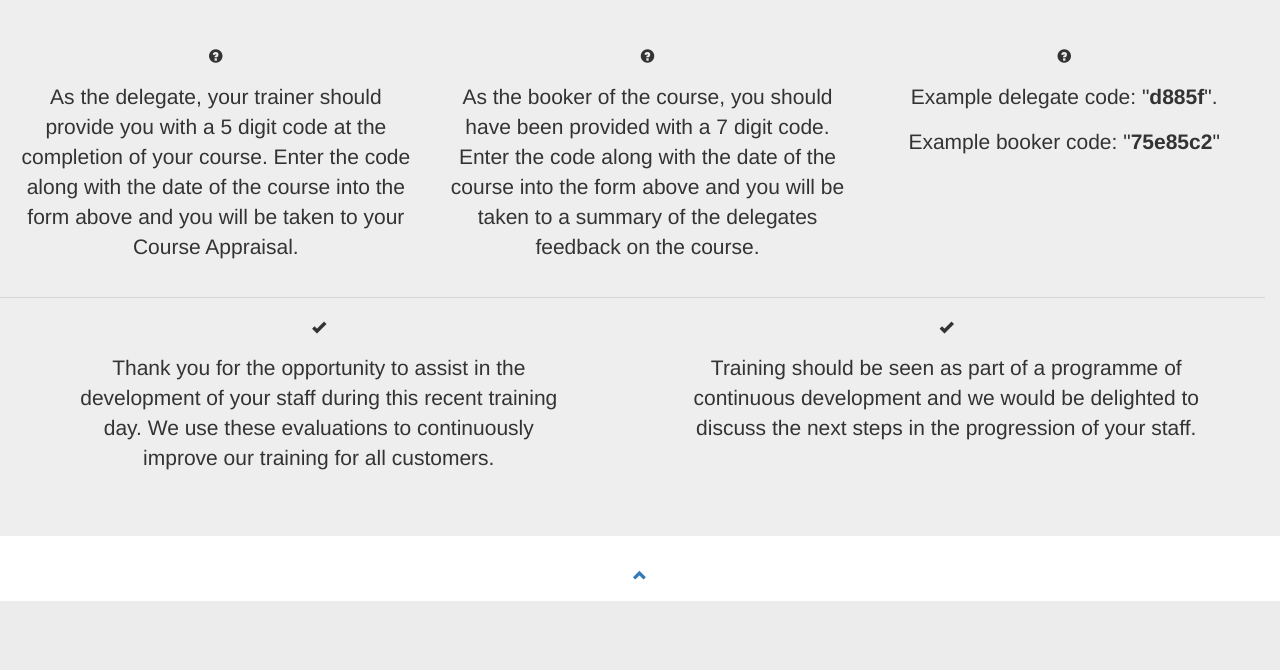
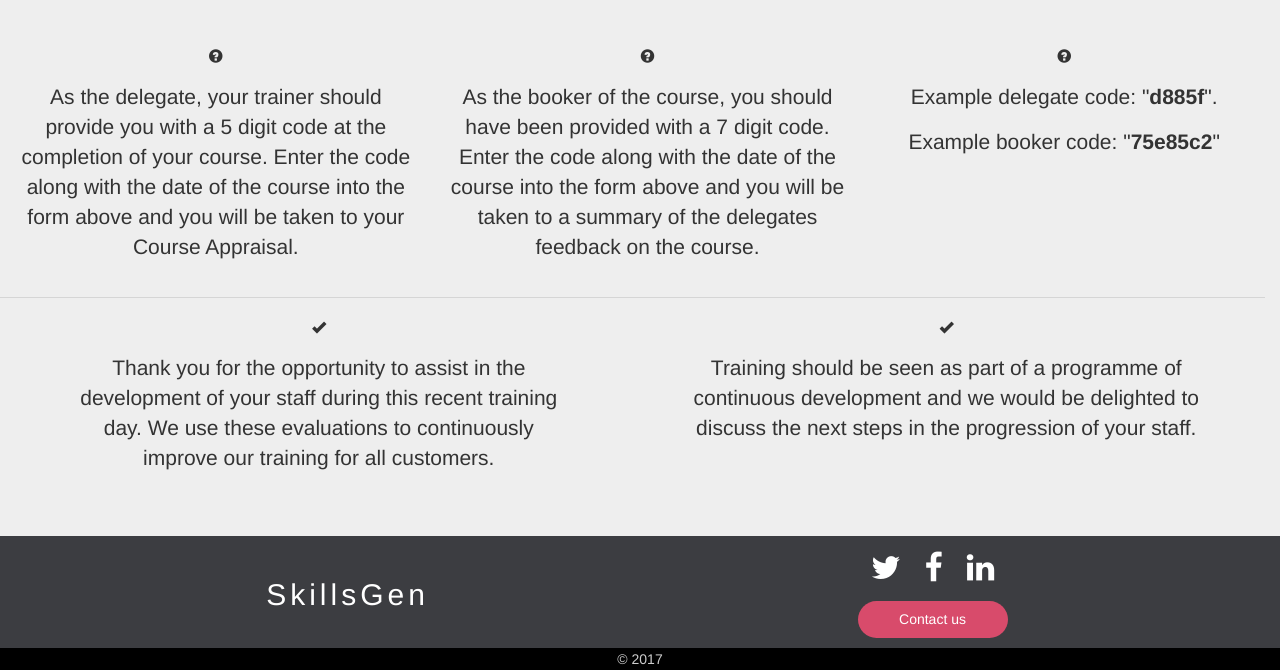
Before and after one commit to SkillsGen/metrics, a Flask app: page / in a window 1280 px wide. Shown: the part 727-1397 px from the top of the page. Before the commit the page ends 1328 px from the top, so only its background shows below. Run offline with Flask 2, Linux system fonts and the light colour scheme; some libraries are stand-ins or nearby versions.

Commit message:
footer and thankyou page

```diff
--- a/application.py
+++ b/application.py
@@ -222,7 +222,7 @@ def mq(message=""):
                         )
 
         session.clear()
-        return "Thank you for your feedback"
+        return redirect(url_for('thankyou'))
 
     elif session['admin'] == 1:
         return "No questionaire for admin"
@@ -232,6 +232,12 @@ def mq(message=""):
                                 bookingid = session.get("bookingid")
                                 )
         return render_template("mq.html", booking = booking[0])
+
+@app.route("/thankyou", methods=["GET"])
+@login_required
+def thankyou(message=""):
+    session.clear()
+    return render_template("thankyou.html")
 
 @app.route("/appraisal", methods=["GET", "POST"])
 @login_required
--- a/static/styles.css
+++ b/static/styles.css
@@ -15,6 +15,7 @@ body {
     padding-left: 0px;
     padding-right: 0px;
   background-color: #FFFFFF;
+    height: 100%;
 
 }
 
@@ -291,3 +292,102 @@ a.anchor {
     top: 60px;  /* chartArea top  */
     left: 180px; /* chartArea left */
 }
+
+#myFooter {
+
+    background-color: #3c3d41;
+    padding-top: 10px;
+}
+
+#myFooter .footer-copyright {
+    background-color: black;
+    padding-top: 1px;
+    padding-bottom: 1px;
+    text-align: center;
+    color: white;
+}
+
+#myFooter .row {
+    margin-bottom: 10px;
+}
+
+
+#myFooter .footer-copyright p {
+    margin: 0px;
+    color: #ccc;
+}
+
+#myFooter a {
+    color: #d2d1d1;
+    text-decoration: none;
+}
+
+#myFooter a:hover,
+#myFooter a:focus {
+    text-decoration: none;
+    color: white;
+}
+
+#myFooter .social-networks {
+    text-align: center;
+    padding-top: 0px;
+    padding-bottom: 10px;
+}
+
+#myFooter .social-networks a {
+    font-size: 32px;
+    color: white;
+    padding: 10px;
+    transition: 0.2s;
+}
+
+#myFooter .social-networks a:hover {
+    text-decoration: none;
+}
+
+#myFooter .facebook:hover {
+    color: #0077e2;
+}
+
+#myFooter .linkedin:hover {
+    color: #0077e2;
+}
+
+#myFooter .twitter:hover {
+    color: #00aced;
+}
+
+#myFooter .btn {
+    color: white;
+    background-color: #d84b6b;
+    border-radius: 20px;
+    border: none;
+    width: 150px;
+    display: block;
+    margin: 0 auto;
+    margin-top: 0px;
+    line-height: 25px;
+}
+
+html{
+    height: 100%;
+}
+
+body{
+    display: flex;
+    display: -webkit-flex;
+    flex-direction: column;
+    -webkit-flex-direction: column;
+    height: 100%;
+}
+
+.content{
+   flex: 1 0 auto;
+   -webkit-flex: 1 0 auto;
+   min-height: 200px;
+}
+
+#myFooter{
+   flex: 0 0 auto;
+   -webkit-flex: 0 0 auto;
+}
--- a/templates/layout.html
+++ b/templates/layout.html
@@ -14,6 +14,7 @@
     <!-- Bootstrap core CSS -->
 
     <link href="{{ url_for('static', filename='css/bootstrap.min.css') }}" rel="stylesheet"/>
+      <link rel="stylesheet" href="http://cdnjs.cloudflare.com/ajax/libs/font-awesome/4.6.3/css/font-awesome.min.css">
       <link rel="stylesheet" href="{{ url_for('static', filename='bootstrap-slider.css') }}"/>
      <link rel="stylesheet" href="{{ url_for('static', filename='fullcalendar/fullcalendar.css') }}"/>
     <script src="https://code.jquery.com/jquery-3.1.1.min.js"></script>
@@ -34,9 +35,7 @@
     <![endif]-->
   </head>
 
-<body>
-            <main>
+
                 {% block main %}{% endblock %}
-            </main>
-    </body>
+
 </html>
--- a/templates/signin.html
+++ b/templates/signin.html
@@ -40,7 +40,7 @@
         </div>
     </div>
 </body>
-<div class="jumbotron" style="margin-top: 0px; padding-right: 15px">
+<div class="jumbotron" style="margin-top: 0px; padding-right: 15px; margin-bottom:0px">
         <div class="row text-center">
             <div class="col-sm-4" style="padding-left: 30px; padding-right: 0px">
                     <span class="glyphicon glyphicon-question-sign"></span>
@@ -69,11 +69,27 @@
     </div>
 </div>
 
-<footer class="container-fluid text-center">
-    <a href="#top" title="To Top">
-        <span class="glyphicon glyphicon-chevron-up" style="margin-bottom: 20px"></span>
-    </a>
-</footer>
+<footer id="myFooter">
+        <div class="container">
+            <div class="row" style="text-align:center">
+                <div class="col-sm-6">
+                    <h2 style="letter-spacing:4px; color: white; padding-top: 12px">SkillsGen</h2>
+                </div>
+                <div class="col-sm-6">
+                    <div class="social-networks">
+                        <a href="https://twitter.com/skillsgenltd" class="twitter"><i class="fa fa-twitter"></i></a>
+                        <a href="https://www.facebook.com/OfficialSkillsGen/" class="facebook"><i class="fa fa-facebook"></i></a>
+                        <a href="https://www.linkedin.com/company/skillsgen" class="linkedin"><i class="fa fa-linkedin"></i></a>
+                    </div>
+                    <button type="button" class="btn btn-default" onclick="location.href='mailto:admin@skillsgen.com'">Contact us</button>
+                </div>
+            </div>
+        </div>
+        <div class="footer-copyright">
+            <p>© 2017</p>
+
+        </div>
+    </footer>
 <script>
     $('#datepicker div').datepicker({
         startDate: "-1y",
```
Also changed, not shown: templates/appraisal.html (+22 -5 lines), templates/thankyou.html (+39 -0 lines).
